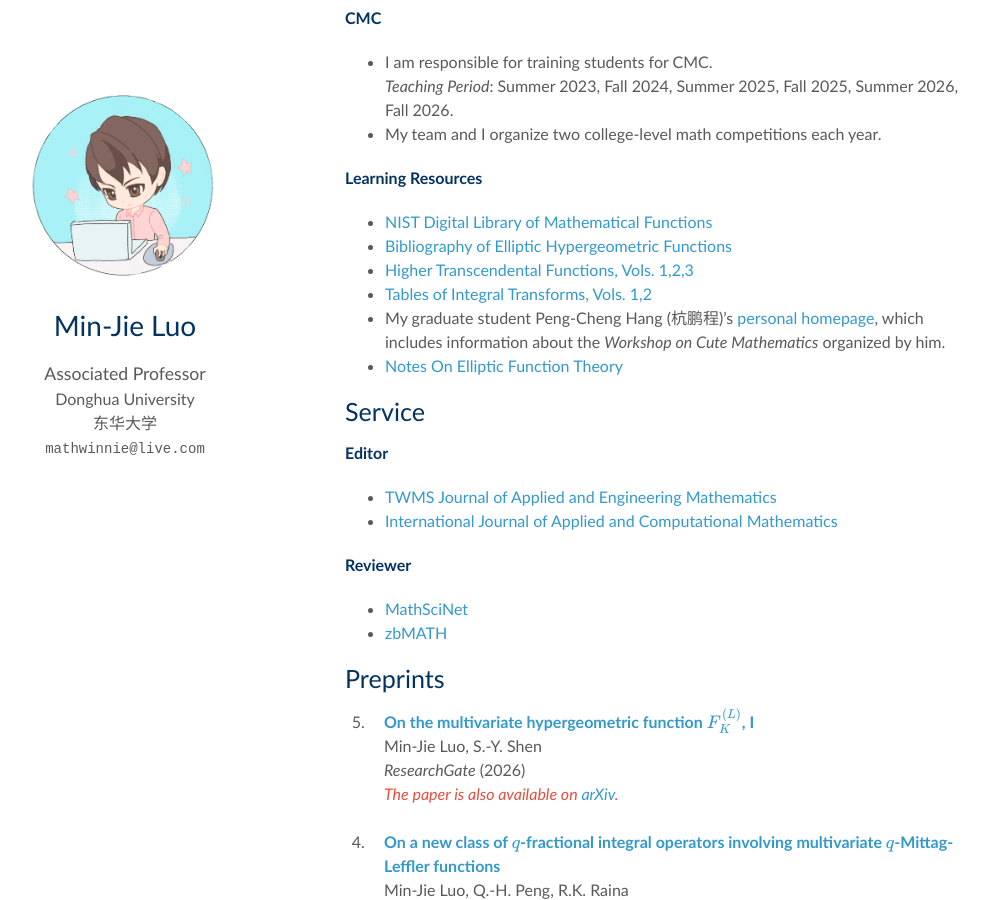
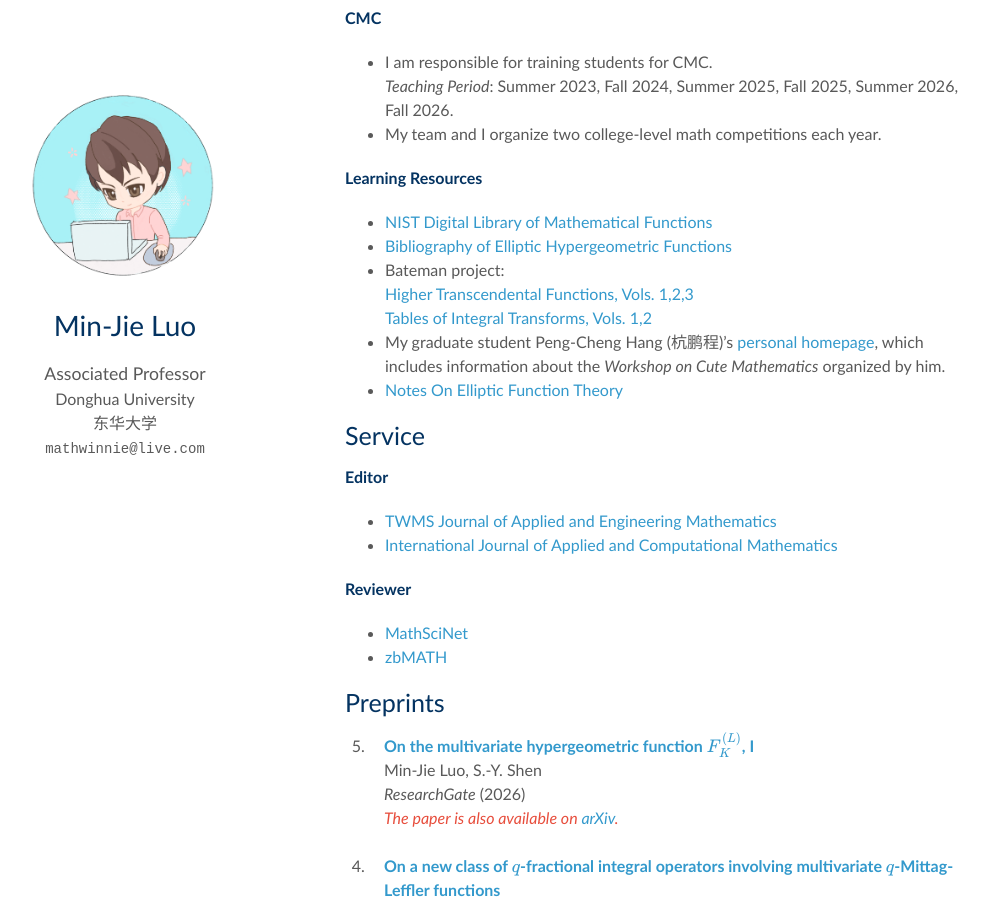
Before and after one commit to mathwinnie/mathwinnie.github.io, a Jekyll site: the page built from index.md, in a window 1280 px wide and 900 px high, scrolled down 1876 px. Shown: the whole window, without its empty margins (95-1084 px from the left). Built offline with Jekyll 4.4.1, drawn with Linux system fonts in a browser that asks for light colours; a style sheet for code colours, icons or effects is not loaded; our own code applies the rules of GitHub Pages for plain Markdown files.

Commit message:
Update index.md

```diff
--- a/index.md
+++ b/index.md
@@ -69,8 +69,9 @@ Beyond supervising graduate students, I also enjoy mentoring undergraduate stude
 
 - [NIST Digital Library of Mathematical Functions](https://dlmf.nist.gov/)
 - [Bibliography of Elliptic Hypergeometric Functions](https://www.math.chalmers.se/~hjalmar/bibliography.html)
-- [Higher Transcendental Functions, Vols. 1,2,3](http://authors.library.caltech.edu/43491/)
-- [Tables of Integral Transforms, Vols. 1,2](http://authors.library.caltech.edu/43489/)
+- Bateman project:<br>
+  [Higher Transcendental Functions, Vols. 1,2,3](http://authors.library.caltech.edu/43491/)<br>
+  [Tables of Integral Transforms, Vols. 1,2](http://authors.library.caltech.edu/43489/)<br>
 - My graduate student Peng-Cheng Hang (杭鹏程)'s [personal homepage](https://sites.google.com/view/p-hang/), which includes information about the *Workshop on Cute Mathematics* organized by him.
 - [Notes On Elliptic Function Theory](https://greggkelly.com/index.html)
 
```
